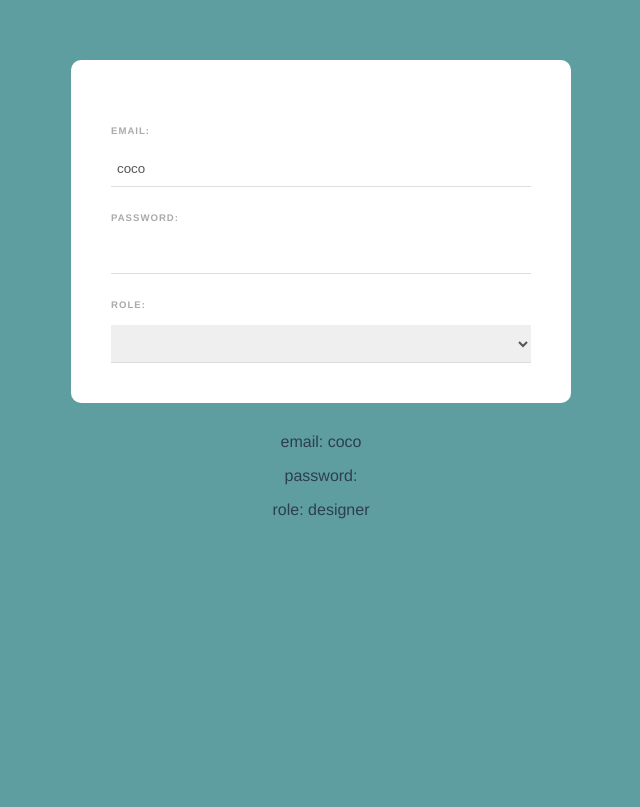
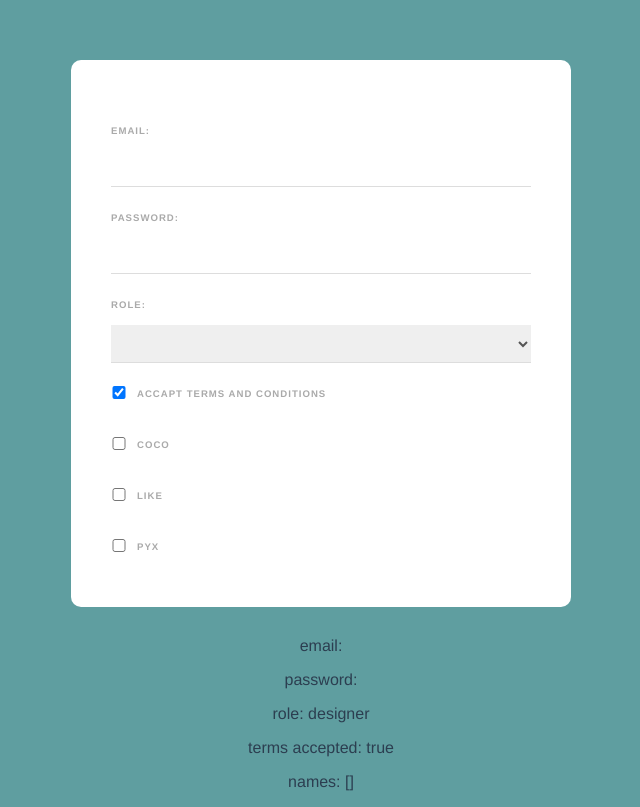
Before and after one commit to KhrystynaBohdan/vue-web-forms, a Vue app: page / in a window 1280 px wide. Shown: the whole page, without its empty margins (319-959 px from the left). Built offline with nearby package versions, Linux system fonts and the light colour scheme.

Commit message:
added v-model to inputs and add array

```diff
--- a/src/components/SingUpForm.vue
+++ b/src/components/SingUpForm.vue
@@ -12,19 +12,44 @@
       <option value="webDesigner">webDesigner</option>
     </select>
 
+    <div class="terms">
+      <input type="checkbox" v-model="terms" required/>
+      <label>Accapt terms and conditions</label>
+    </div>
+
+
+    <div>
+      <input type="checkbox" value="coco" v-model="names"/>
+      <label>Coco</label>
+    </div>
+    <div>
+      <input type="checkbox" value="like" v-model="names"/>
+      <label>Like</label>
+    </div>
+    <div>
+      <input type="checkbox" value="pyx" v-model="names"/>
+      <label>Pyx</label>
+    </div>
+
   </form>
   <p>email: {{email}}</p>
   <p>password: {{password}}</p>
   <p>role: {{role}}</p>
+  <p>terms accepted: {{terms}}</p>
+  <p>names: {{names}}</p>
+
 </template>
 
 <script>
 export default {
   data() {
     return{
-      email: "coco",
+      email: "",
       password: '',
-      role: 'designer'
+      role: 'designer',
+      terms : true,
+      names: []
+
     }
 
 
```
